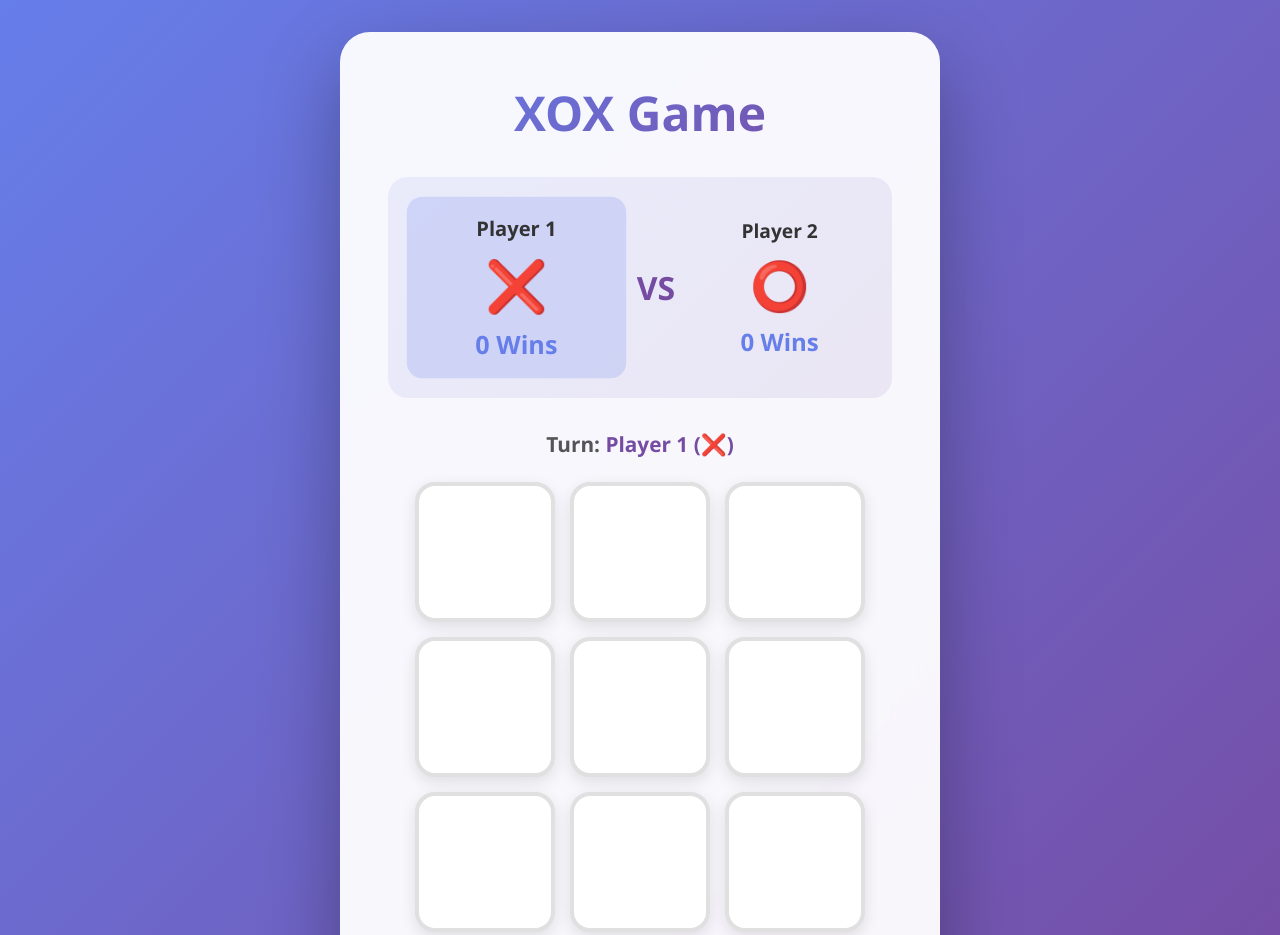
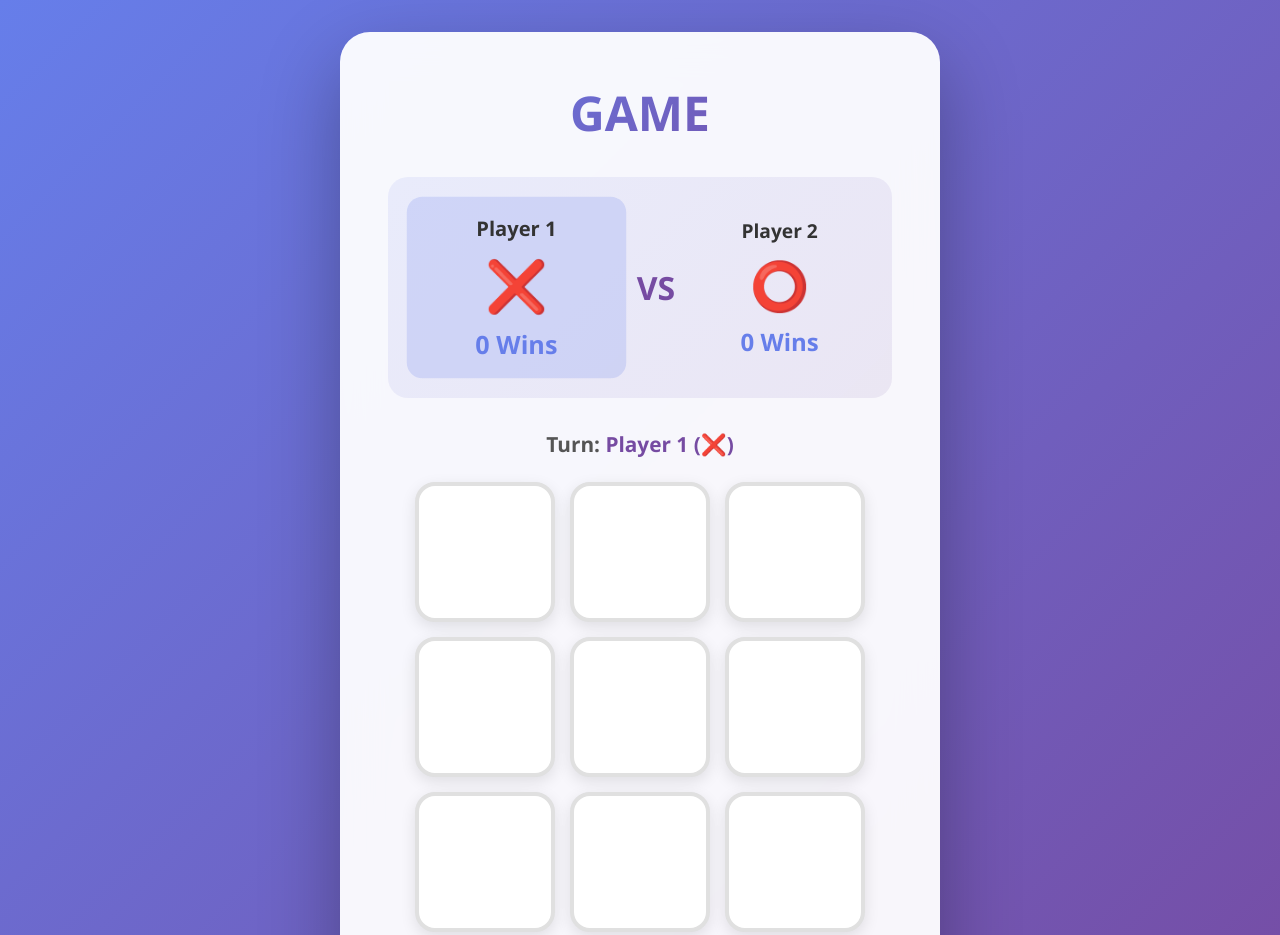
Before and after one commit to sansgyzz/xox-v2, a plain HTML site: page index.html in a window 1280 px wide. Shown: the top 935 px of the page. Drawn offline with Linux system fonts and the light colour scheme.

Commit message:
Update index.html

```diff
--- a/index.html
+++ b/index.html
@@ -336,7 +336,7 @@
 <body>
     <div class="game-container">
         <div class="header">
-            <div class="title">XOX Game</div>
+            <div class="title">GAME</div>
         </div>
 
         <div class="game-info">
```
